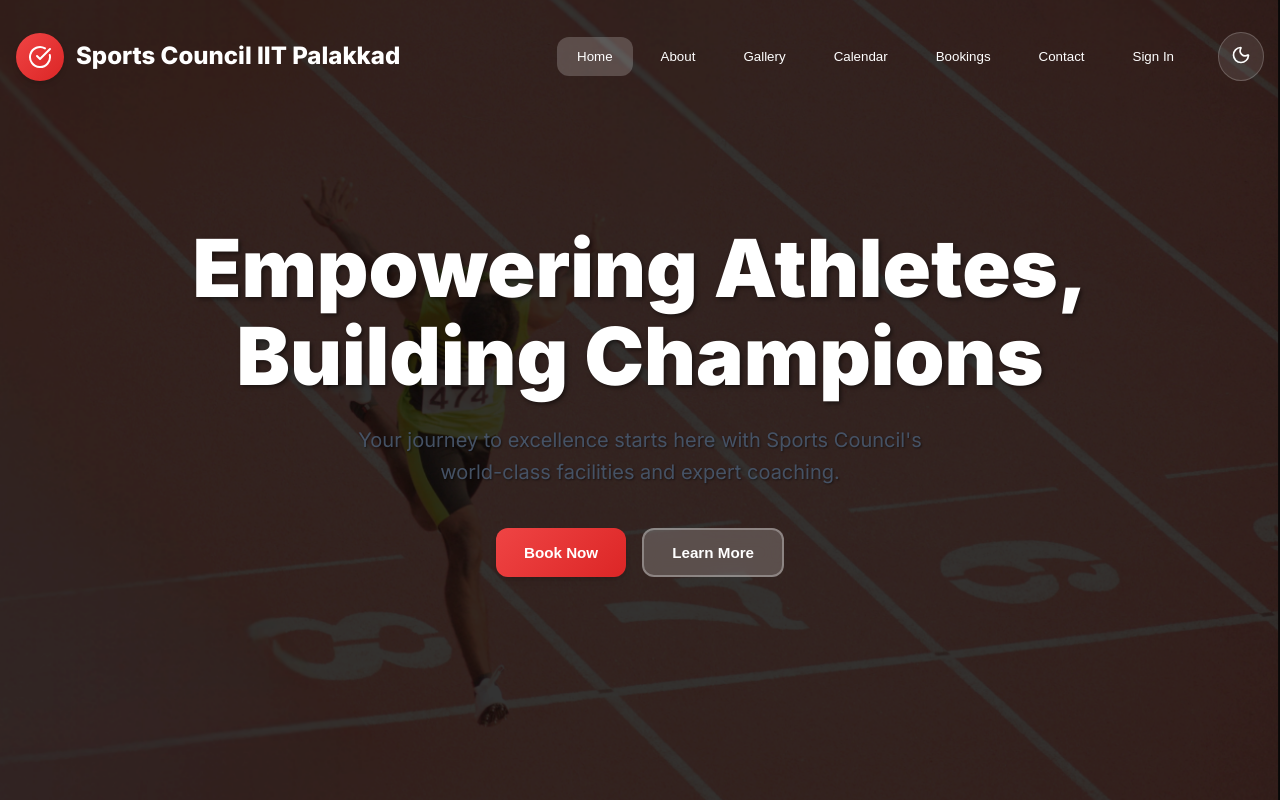
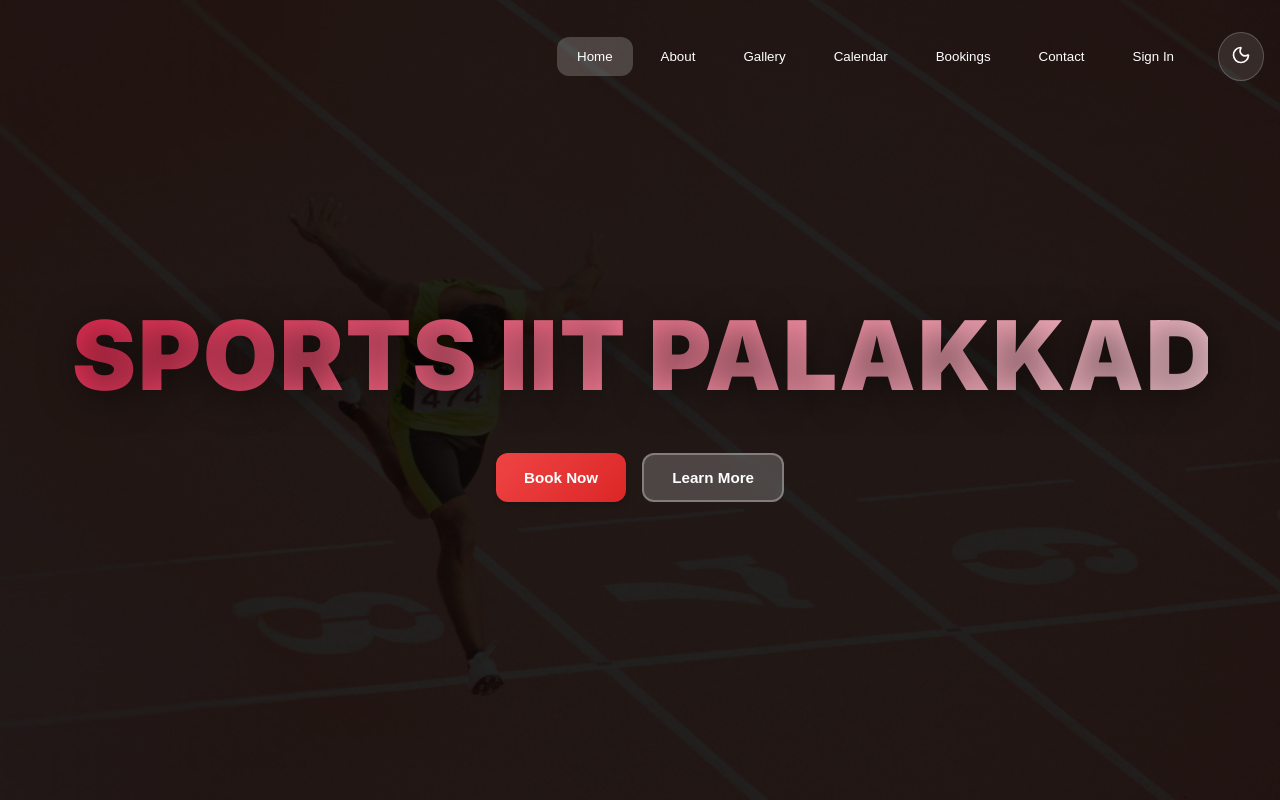
Before and after one commit to AdarshReddy2106/Sports_IITPkd, a React (Vite) app: page / in a window 1280 px wide. Shown: the top 800 px of the page. Built offline with nearby package versions, Linux system fonts and the light colour scheme; no server answers; the database is empty.

Commit message:
removed unwanted

```diff
--- a/src/components/MobileNav.jsx
+++ b/src/components/MobileNav.jsx
@@ -54,7 +54,8 @@
   return (
     <nav className={`mobile-navbar ${isHomePage ? 'transparent' : ''}`}>
       <div className="mobile-navbar-header">
-        <h1 className="mobile-navbar-title">Sports Council IIT Palakkad</h1>
+        {/* The title has been removed to create a cleaner look */}
+        <div style={{ flex: 1 }}></div> {/* This div pushes the buttons to the right */}
         <div style={{ display: 'flex', alignItems: 'center', gap: '0.5rem' }}>
           <button
             onClick={toggleTheme}
--- a/src/components/Navigation.jsx
+++ b/src/components/Navigation.jsx
@@ -1,5 +1,5 @@
 import React, { useEffect } from 'react';
-import { CheckCircle, Sun, Moon } from 'lucide-react';
+import { Sun, Moon } from 'lucide-react';
 import { useTheme } from '../App';
 import {
   SignedIn,
@@ -30,13 +30,6 @@
   return (
     <nav className={`navbar ${isHomePage ? 'transparent' : ''}`}>
       <div className="container navbar-content">
-        <div className="logo">
-          <div className="logo-icon">
-            <CheckCircle size={24} />
-          </div>
-          <span className="logo-name">Sports Council IIT Palakkad</span>
-        </div>
-
         <div className="nav-links">
           {['Home', 'About', 'Gallery', 'Calendar', 'Bookings', 'Contact'].map((item) => (
             <button
--- a/src/index.css
+++ b/src/index.css
@@ -255,10 +255,6 @@
   color: white;
 }
 
-.navbar.transparent .logo {
-  color: white;
-}
-
 .navbar.transparent .theme-toggle {
   background: rgba(255, 255, 255, 0.1);
   border-color: rgba(255, 255, 255, 0.2);
@@ -267,29 +263,8 @@
 
 .navbar-content {
   display: flex;
-  justify-content: space-between;
+  justify-content: flex-end; /* Pushes nav links to the right */
   align-items: center;
-}
-
-.logo {
-  display: flex;
-  align-items: center;
-  gap: 0.75rem;
-  font-size: 1.5rem;
-  font-weight: 800;
-  color: var(--text-primary);
-}
-
-.logo-icon {
-  width: 48px;
-  height: 48px;
-  background: linear-gradient(135deg, var(--accent-secondary), #dc2626);
-  border-radius: 50%;
-  display: flex;
-  align-items: center;
-  justify-content: center;
-  color: white;
-  box-shadow: var(--shadow-md);
 }
 
 .nav-links {
@@ -362,19 +337,20 @@
 .hero-with-bg {
   position: relative;
   min-height: 100vh;
-  background-image: url('../public/image.png');
-  background-size: cover;
+  background-image: url('/image.png');
+  background-size: 100% 100%;
   background-position: center;
   background-repeat: no-repeat;
   display: flex;
   align-items: center;
   justify-content: center;
+  animation: zoom-in 20s ease-out infinite alternate;
 }
 
 .hero-overlay {
   position: absolute;
   inset: 0;
-  background: rgba(0, 0, 0, 0.4);
+  background: rgba(0, 0, 0, 0.6);
   display: flex;
   align-items: center;
   justify-content: center;
@@ -389,41 +365,18 @@
   padding: 2rem;
 }
 
-.hero-title {
-  font-size: 5rem;
+.hero-main-title {
+  font-size: 6rem;
   font-weight: 900;
-  margin-bottom: 1.5rem;
-  line-height: 1.1;
-  text-shadow: 2px 2px 4px rgba(0, 0, 0, 0.5);
-}
-
-.hero-general {
-  display: block;
-  font-size: 3rem;
-  color: #ffffff;
-  margin-bottom: 0.5rem;
-  letter-spacing: 0.1em;
-}
-
-.hero-championship {
-  display: block;
-  font-size: 5rem;
-  font-weight: 900;
-  background: linear-gradient(135deg, #ed254e, #f59e0b);
+  text-transform: uppercase;
+  letter-spacing: 2px;
+  background: linear-gradient(135deg, #fff, var(--accent-secondary), var(--accent-primary), #fff);
+  background-size: 400% 400%;
   -webkit-background-clip: text;
   -webkit-text-fill-color: transparent;
-  background-clip: text;
-  text-shadow: none;
-}
-
-.hero-subtitle {
-  font-size: 1.25rem;
+  animation: gradient-flow 8s ease-in-out infinite, text-reveal 1.5s ease-out;
+  text-shadow: 0 5px 35px rgba(0,0,0,0.5);
   margin-bottom: 2.5rem;
-  opacity: 0.95;
-  max-width: 600px;
-  margin-left: auto;
-  margin-right: auto;
-  text-shadow: 1px 1px 2px rgba(0, 0, 0, 0.5);
 }
 
 .hero-buttons {
@@ -431,23 +384,36 @@
   gap: 1rem;
   justify-content: center;
   flex-wrap: wrap;
+  animation: text-reveal 1.5s ease-out 0.5s;
+  animation-fill-mode: backwards;
 }
 
+@keyframes zoom-in {
+  from { background-size: 100% 100%; }
+  to { background-size: 115% 115%; }
+}
+
+@keyframes gradient-flow {
+  0% { background-position: 0% 50%; }
+  50% { background-position: 100% 50%; }
+  100% { background-position: 0% 50%; }
+}
+
+@keyframes text-reveal {
+  from {
+    opacity: 0;
+    transform: translateY(40px);
+  }
+  to {
+    opacity: 1;
+    transform: translateY(0);
+  }
+}
+
+
 @media (max-width: 768px) {
-  .hero-title {
-    font-size: 3rem;
-  }
-
-  .hero-general {
-    font-size: 2rem;
-  }
-
-  .hero-championship {
-    font-size: 3rem;
-  }
-
-  .hero-subtitle {
-    font-size: 1.125rem;
+  .hero-main-title {
+    font-size: 3.5rem;
   }
 
   .hero-buttons {
@@ -457,15 +423,7 @@
 }
 
 @media (max-width: 480px) {
-  .hero-title {
-    font-size: 2.5rem;
-  }
-
-  .hero-general {
-    font-size: 1.5rem;
-  }
-
-  .hero-championship {
+  .hero-main-title {
     font-size: 2.5rem;
   }
 
@@ -592,17 +550,6 @@
   100% { transform: scale(1); }
 }
 
-/* Feature Cards */
-.feature-card {
-  text-align: center;
-}
-
-.feature-icon {
-  font-size: 3rem;
-  margin-bottom: 1rem;
-  display: block;
-}
-
 /* Facility Cards */
 .facility-card {
   text-align: center;
@@ -620,6 +567,7 @@
   color: white;
   position: relative;
   overflow: hidden;
+  object-fit: cover;
 }
 
 .facility-card .facility-image::before {
@@ -635,10 +583,6 @@
   opacity: 1;
 }
 
-.facility-icon {
-  position: relative;
-  z-index: 1;
-}
 
 /* Event Cards */
 .event-card {
@@ -654,10 +598,6 @@
   font-weight: 600;
 }
 
-.event-date-icon {
-  width: 20px;
-  height: 20px;
-}
 
 .no-events {
   text-align: center;
@@ -818,68 +758,11 @@
 
 /* Utility Classes */
 .text-center { text-align: center; }
-.text-left { text-align: left; }
-.text-right { text-align: right; }
-.mb-0 { margin-bottom: 0; }
-.mb-1 { margin-bottom: 0.5rem; }
-.mb-2 { margin-bottom: 1rem; }
-.mb-3 { margin-bottom: 1.5rem; }
-.mb-4 { margin-bottom: 2rem; }
-.mt-0 { margin-top: 0; }
-.mt-1 { margin-top: 0.5rem; }
-.mt-2 { margin-top: 1rem; }
-.mt-3 { margin-top: 1.5rem; }
-.mt-4 { margin-top: 2rem; }
-.opacity-50 { opacity: 0.5; }
-.opacity-75 { opacity: 0.75; }
-.opacity-90 { opacity: 0.9; }
-
-/* Animation Classes */
-.fade-in {
-  animation: fadeIn 0.5s ease-in;
-}
-
-@keyframes fadeIn {
-  from { opacity: 0; transform: translateY(20px); }
-  to { opacity: 1; transform: translateY(0); }
-}
-
-.slide-up {
-  animation: slideUp 0.5s ease-out;
-}
-
-@keyframes slideUp {
-  from { transform: translateY(50px); opacity: 0; }
-  to { transform: translateY(0); opacity: 1; }
-}
-
-@media (max-width: 1064px) {
-  .logo-name {
-    font-size: 1.3rem;
-  }
-
-  .logo-icon {
-    width: 40px;
-    height: 40px;
-  }
-
-  .nav-link{
-    padding: 0.6rem 0.75rem;
-  }
-}
 
 /* Mobile Responsiveness */
 @media (max-width: 886px) {
   .nav-links {
     display: none;
-  }
-
-  .hero h1 {
-    font-size: 2.5rem;
-  }
-
-  .hero p {
-    font-size: 1.125rem;
   }
 
   .container {
@@ -924,10 +807,6 @@
     width: 100%;
   }
 
-  .mobile-navbar.transparent .mobile-navbar-title {
-    color: white;
-  }
-
   .mobile-navbar.transparent .mobile-navbar-toggle {
     background: rgba(255, 255, 255, 0.1);
     border-color: rgba(255, 255, 255, 0.2);
@@ -942,14 +821,8 @@
   .mobile-navbar-header {
     display: flex;
     align-items: center;
-    justify-content: space-between;
+    justify-content: flex-end; /* Pushes content to the right */
     padding: 1rem;
-  }
-
-  .mobile-navbar-title {
-    font-weight: 700;
-    font-size: 1.2rem;
-    color: var(--text-primary);
   }
 
   .mobile-navbar-toggle {
@@ -1046,6 +919,12 @@
     animation: fadeIn 0.3s;
   }
 
+  @keyframes fadeIn {
+    from { opacity: 0; transform: translateY(-10px); }
+    to { opacity: 1; transform: translateY(0); }
+  }
+
+
   .mobile-navbar-menu.show {
     display: flex;
   }
@@ -1083,31 +962,3 @@
     color: #fff;
   }
 }
-
-@media (max-width:425px) {
-  .logo-name {
-    font-size: 1.2rem;
-  }
-}
-
-@media (max-width:380px) {
-  .logo-name {
-    font-size: 1rem;
-  }
-
-  .logo-icon {
-    width: 36px;
-    height: 36px;
-  }
-
-  .nav-link {
-    padding: 0.5rem 0.75rem;
-    font-size: 0.9rem;
-  }
-}
-
-@media (max-width:325px) {
-  .logo-name {
-    display: none;
-  }
-}
--- a/src/pages/Home.jsx
+++ b/src/pages/Home.jsx
@@ -42,7 +42,6 @@
         if (!startTime) startTime = currentTime;
         const progress = Math.min((currentTime - startTime) / duration, 1);
 
-        // Easing function for smooth animation
         const easeOutQuart = 1 - Math.pow(1 - progress, 4);
         const currentCount = Math.floor(easeOutQuart * end);
 
@@ -89,57 +88,62 @@
       id: 'cricket',
       name: 'Cricket Ground',
       description: 'Full-sized cricket ground (placeholder photos).',
-      icon: '緒',
+      icon: '🏏',
       color: '#0d9488',
     },
     {
       id: 'basketball',
       name: 'Basketball Court',
       description: 'Professional-grade courts for training and matches.',
-      icon: '準',
+      icon: '🏀',
       color: '#1e40af',
     },
     {
       id: 'fitness',
       name: 'Fitness Center',
       description: 'Modern equipment for strength and conditioning.',
-      icon: '潮',
+      icon: '🏋️',
       color: '#ef4444',
     },
     {
       id: 'tabletennis',
       name: 'Table Tennis',
       description: 'Indoor tables for practice and tournaments.',
-      icon: '藷',
+      icon: '🏓',
       color: '#0d9488',
     },
     {
       id: 'track',
       name: 'Athletic Track',
       description: 'Professional running track for training and events.',
-      icon: '純',
+      icon: '🏃',
       color: '#1e40af',
     },
     {
       id: 'badminton',
       name: 'Badminton Courts',
       description: 'Indoor courts with proper flooring & lighting.',
-      icon: '昇',
+      icon: '🏸',
       color: '#ef4444',
     },
   ];
 
-  const Hero = () => (
+  const Hero = () => {
+    const title = "Sports IIT Palakkad";
+    return (
       <div className="hero-with-bg">
         <div className="hero-overlay">
           <div className="hero-content">
-          <h1 className="hero-title">
-            Empowering Athletes, Building Champions
+            <h1 className="hero-main-title">
+              {title.split('').map((char, index) => (
+                <span
+                  key={index}
+                  style={{ animationDelay: `${index * 0.05}s` }}
+                >
+                  {char === ' ' ? '\u00A0' : char}
+                </span>
+              ))}
             </h1>
-          <p className="hero-subtitle">
-            Your journey to excellence starts here with Sports Council's
-            world-class facilities and expert coaching.
-          </p>
             <div className="hero-buttons">
               <button
                 onClick={() => setCurrentPage('bookings')}
@@ -158,6 +162,7 @@
         </div>
       </div>
     );
+  };
 
   const StatCard = ({ number, text, delay = 0 }) => {
     const [count, countRef, isVisible] = useCounter(number, 2000, delay);
@@ -192,27 +197,6 @@
       </div>
     </div>
   );
-
-  const formatEventDate = (dateString) => {
-    const eventDate = new Date(dateString);
-    const month = eventDate.toLocaleDateString('en-US', { month: 'short' });
-    const day = eventDate.getDate();
-    return { month, day };
-  };
-
-  const getEventColorClass = (color) => {
-    if (color?.includes('teal')) return 'teal';
-    if (color?.includes('red')) return 'red';
-    return 'blue';
-  };
-
-  const handleEventClick = (event) => {
-    if (event.registrationLink) {
-      window.open(event.registrationLink, '_blank');
-    } else if (event.posterUrl) {
-      window.open(event.posterUrl, '_blank');
-    }
-  };
 
   const WhyChooseUs = () => (
     <div className="section" style={{ background: 'var(--bg-primary)' }}>
@@ -308,28 +292,14 @@
                     src={imgs[0]}
                     alt={facility.name}
                     className="facility-image"
-                    style={{
-                      width: '100%',
-                      height: '200px',
-                      objectFit: 'cover',
-                      borderRadius: '1rem',
-                      marginBottom: '1rem',
-                    }}
                   />
                 ) : (
-                  <div
+                  <div className="facility-image-placeholder"
                     style={{
-                      height: '200px',
                       background: `linear-gradient(135deg, ${facility.color}, ${facility.color}dd)`,
-                      borderRadius: '1rem',
-                      display: 'flex',
-                      alignItems: 'center',
-                      justifyContent: 'center',
-                      marginBottom: '1rem',
-                      color: 'white',
                     }}
                   >
-                    <span className="facility-icon">{facility.icon}</span>
+                    <span>{facility.icon}</span>
                   </div>
                 )}
                 <h3>{facility.name}</h3>
@@ -402,7 +372,6 @@
                     <p className="event-description">{event.description}</p>
                   )}
 
-                  {/* FIXED: Updated event link logic */}
                   {event.eventLink && (
                     <div className="event-actions">
                       <a
```
Lines whose indentation alone changed are shown as unchanged.
